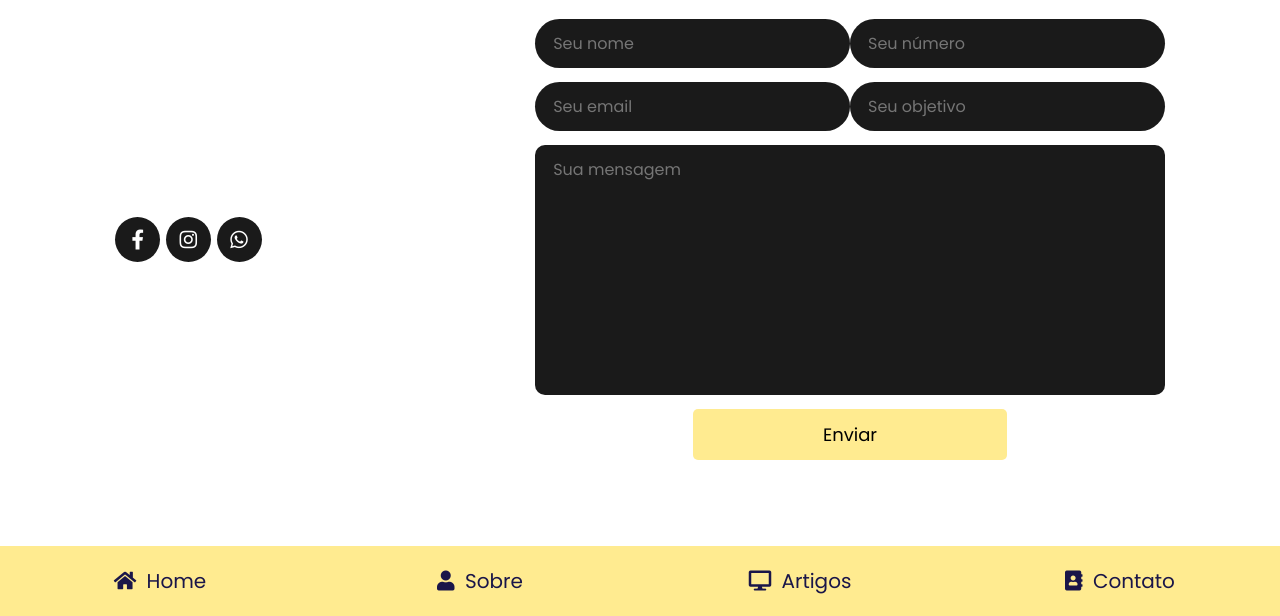
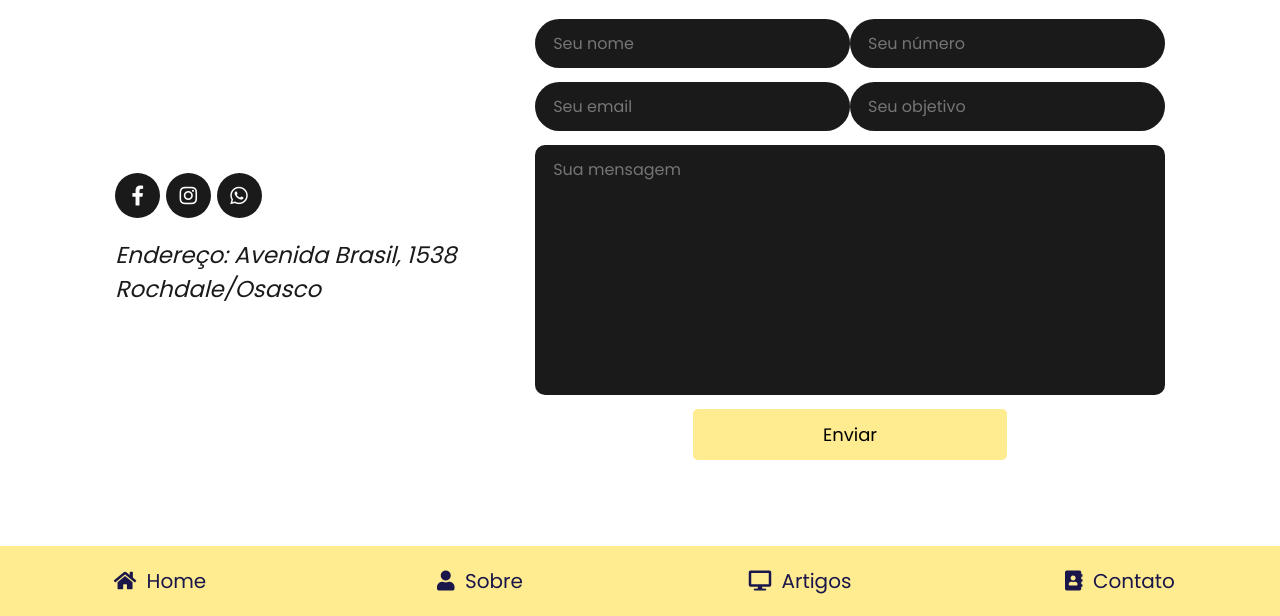
Before and after one commit to guisilva10/raiane-braga, a plain HTML site: page contact.html in a window 1280 px wide. Shown: the part 184-800 px from the top of the page. Drawn offline with Linux system fonts and the light colour scheme.

Commit message:
add adress to website

```diff
--- a/contact.html
+++ b/contact.html
@@ -41,7 +41,7 @@
             <a href="https://www.instagram.com/adv.raianebraga/" class="fab fa-instagram" target="blank"></a>
             <a href="https://api.whatsapp.com/send?phone=5511983776399" class="fab fa-whatsapp" target="blank"></a>
         </div>
-
+        <i class="adress">Endereço: Avenida Brasil, 1538   Rochdale/Osasco</i>
     </div>
 
     <form action="https://formsubmit.co/guisilva.070104@gmail.com" method="POST">
--- a/css/style.css
+++ b/css/style.css
@@ -407,10 +407,17 @@ section {
   color: #fff;
   text-align: center;
   margin-right: .3rem;
+  margin-bottom: 2rem;
 }
 
 .contact .row .info-container .share a:hover {
   background: #1a1649;
+}
+
+.contact .row .info-container .adress{
+  margin:1.5rem 0;
+  font-size: 2.3rem;
+  color: #1a1a1a;
 }
 
 .contact .row form {
```
